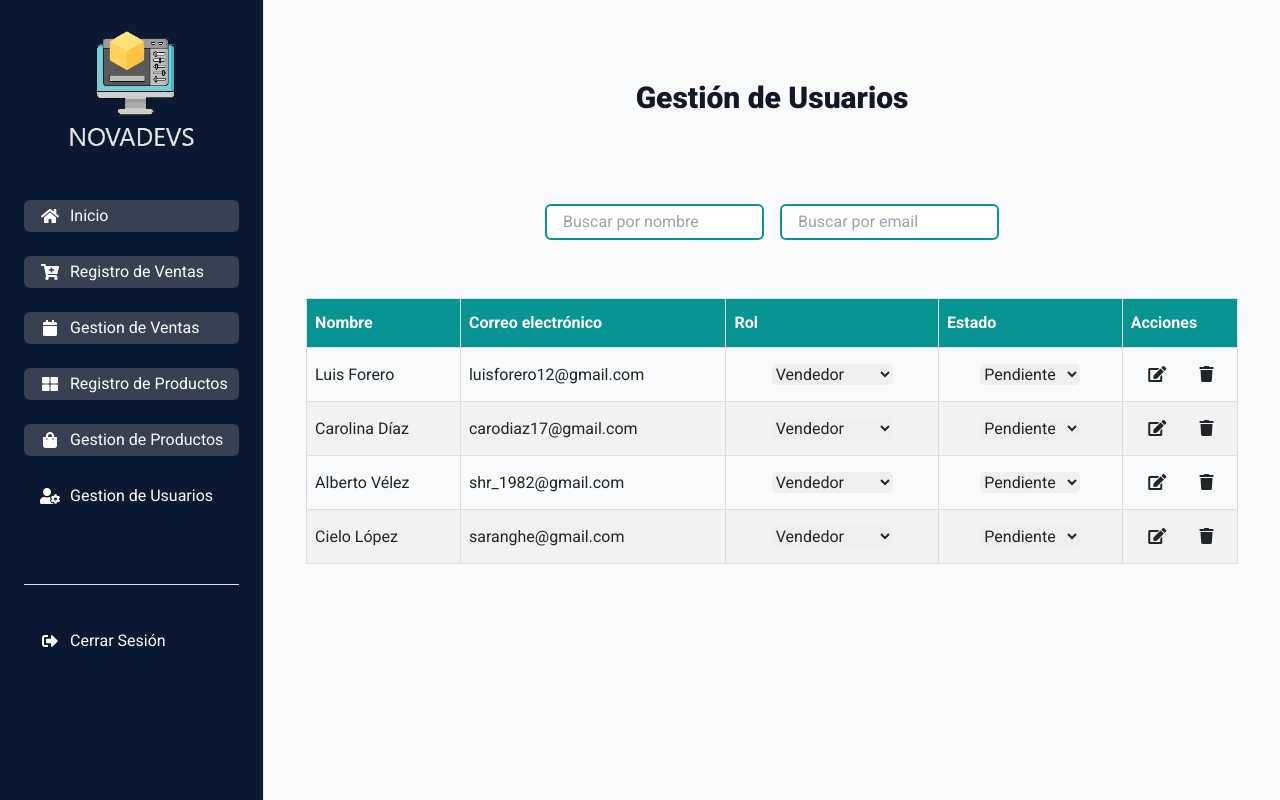
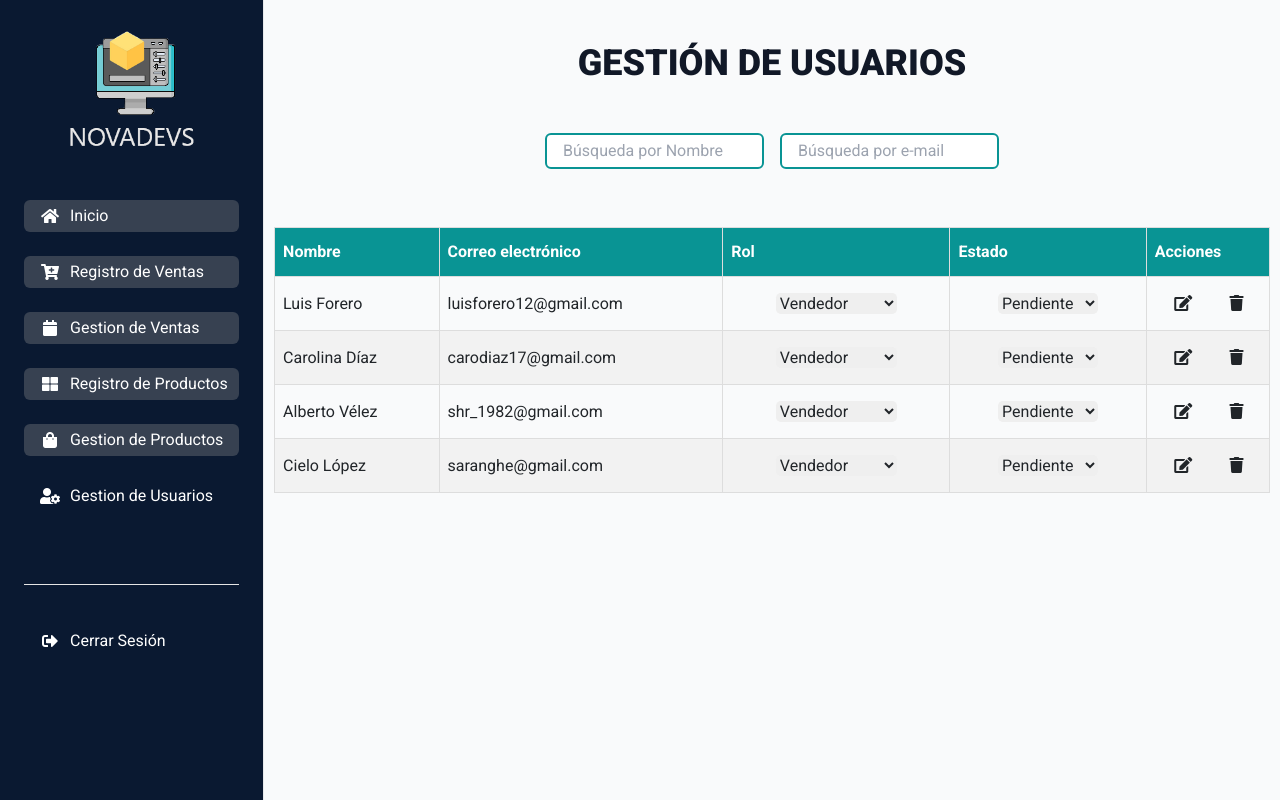
Before and after one commit to NovaDevs-MinTIC/NovaDevs, a React (Create React App) app: page /gestionUsuarios in a window 1280 px wide. Built offline with nearby package versions, Linux system fonts and the light colour scheme.

Commit message:
se termina la migración de bootstrap a tailwind

```diff
--- a/src/pages/gestionUsuarios.jsx
+++ b/src/pages/gestionUsuarios.jsx
@@ -4,22 +4,22 @@ import '../styles/usuarios.css';
 
 const  Usuarios = () => {
     return(
-        <div className='flex h-full w-full flex-col items-center justify-start p-8'>
-          {/* Título */}
-          <div className='flex flex-col w-full mt-12'>
-            <h2 className='text-3xl font-extrabold text-gray-900 text-center'>
-              Gestión de Usuarios
+        <div className='w-full h-full'>
+          {/*Título*/}
+          <div className='flex items-center justify-center w-full h-1/6'>
+                <h2 className='text-4xl font-extrabold text-gray-900'>
+                GESTIÓN DE USUARIOS
                 </h2>
             </div>
-          {/* Buscadores */}
-          <div className='flex flex-row items-center justify-center w-full mt-20'>
+            {/*Barras de búsqueda para la tabla */}
+            <div className='flex items-center justify-center w-full h-auto'>
                 <input
-              placeholder='Buscar por nombre'
-              className='border-2 border-novablue mx-2 px-3 py-1 self-start rounded-md focus:outline-none focus:border-gray-500'
+                placeholder='Búsqueda por Nombre'
+                className='border-2 border-novablue mx-2 px-3 py-1 rounded-md focus:outline-none focus:border-gray-500'
                 />
                 <input
-              placeholder='Buscar por email'
-              className='border-2 border-novablue mx-2 px-3 py-1 self-start rounded-md focus:outline-none focus:border-gray-500'
+                placeholder='Búsqueda por e-mail'
+                className='border-2 border-novablue mx-2 px-3 py-1 rounded-md focus:outline-none focus:border-gray-500'
                 />
             </div>
           {/* Tabla */}
```
Lines whose indentation alone changed are shown as unchanged.
